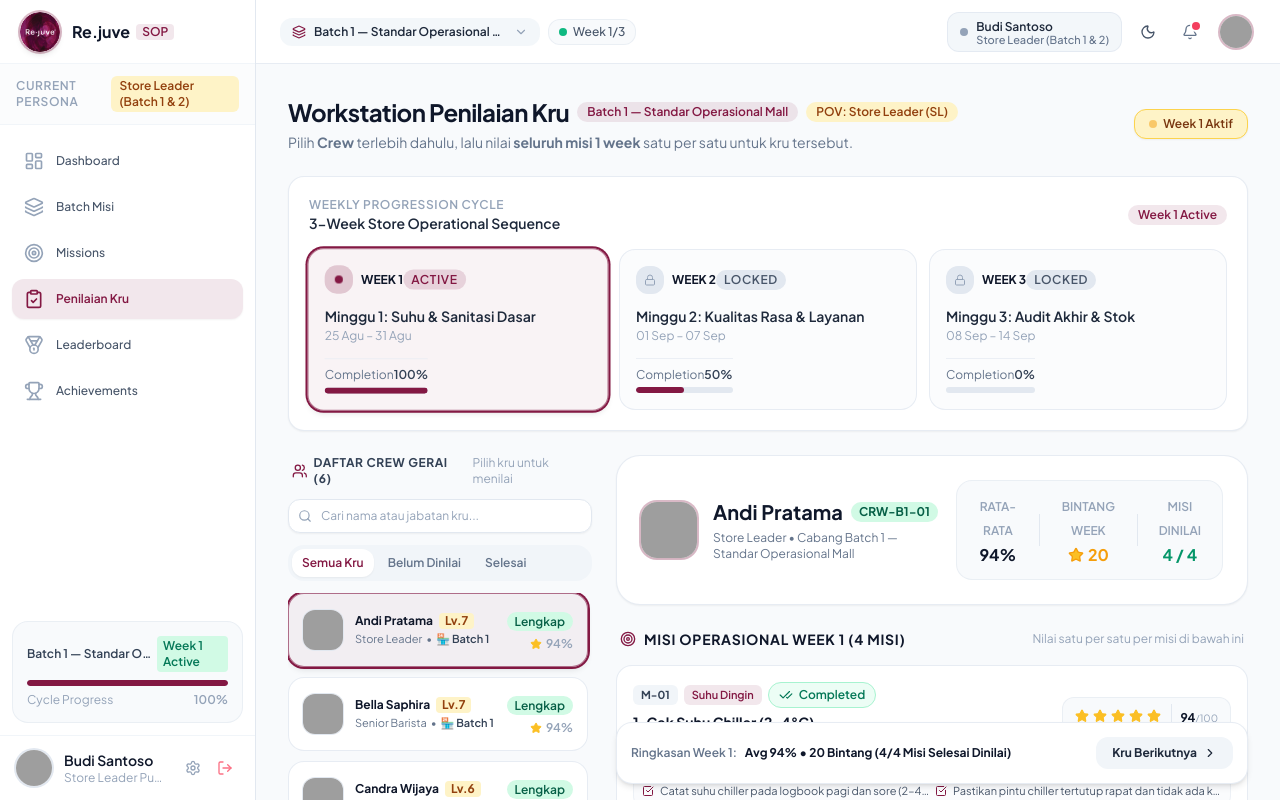
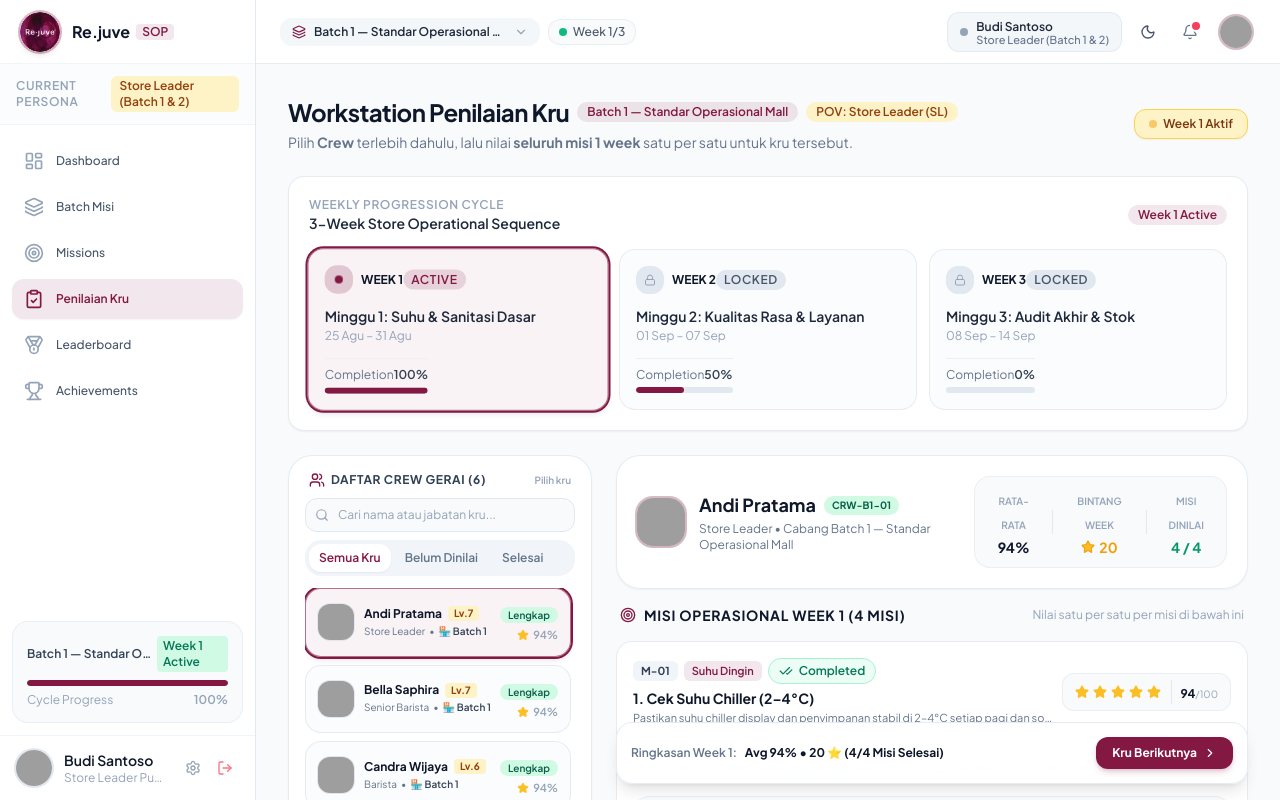
Before and after one commit to ikhsanguntara/Gamification-rejuve, a Nuxt app: page /evaluations in a window 1280 px wide. Shown: the top 800 px of the page. Built offline with nearby package versions, Linux system fonts and the light colour scheme; grey boxes are pictures that could not be loaded.

Commit message:
feat: freeze crew sidebar and selected crew header with smooth mission scrolling in evaluation workstation

```diff
--- a/pages/evaluations.vue
+++ b/pages/evaluations.vue
@@ -33,31 +33,32 @@
     <!-- 3-Week Progression Selector -->
     <WeekSelector />
 
-    <!-- 2-Column Main Workspace: Crew Selector Sidebar (4 Cols) & Weekly Missions Evaluation for Selected Crew (8 Cols) -->
+    <!-- 2-Column Main Workspace: Crew Selector Sidebar (4 Cols, Sticky Frozen) & Weekly Missions Evaluation for Selected Crew (8 Cols) -->
     <div class="grid grid-cols-1 lg:grid-cols-12 gap-6 items-start">
-      <!-- Left Column: Crew Roster Selector (4 Cols, Sticky) -->
-      <div class="lg:col-span-4 space-y-3 lg:sticky lg:top-20">
-        <div class="flex items-center justify-between gap-2 px-1">
+      <!-- Left Column: Crew Roster Selector (4 Cols, Sticky Frozen Container) -->
+      <div class="lg:col-span-4 lg:sticky lg:top-20 lg:self-start">
+        <div class="p-4 rounded-3xl bg-white dark:bg-slate-900 border border-slate-200/80 dark:border-slate-800/80 shadow-sm flex flex-col max-h-[calc(100vh-6rem)]">
+          <div class="flex items-center justify-between gap-2 px-1 mb-2.5 flex-shrink-0">
             <h3 class="text-xs font-bold uppercase tracking-wider text-slate-700 dark:text-slate-300 flex items-center gap-1.5">
               <Users class="w-4 h-4 text-[#831843] dark:text-[#f472b6]" />
               <span>Daftar Crew Gerai ({{ filteredCrewList.length }})</span>
             </h3>
-          <span class="text-xs text-slate-400">Pilih kru untuk menilai</span>
+            <span class="text-[10px] font-semibold text-slate-400">Pilih kru</span>
           </div>
 
           <!-- Search Bar -->
-        <div class="relative">
+          <div class="relative flex-shrink-0 mb-2">
             <input
               v-model="crewSearchQuery"
               type="text"
               placeholder="Cari nama atau jabatan kru..."
-            class="w-full text-xs rounded-xl bg-white dark:bg-slate-900 border border-slate-200 dark:border-slate-800 pl-8 pr-3 py-2 text-slate-900 dark:text-white placeholder-slate-400 focus:ring-2 focus:ring-[#831843] shadow-sm"
+              class="w-full text-xs rounded-xl bg-slate-50 dark:bg-slate-800 border border-slate-200 dark:border-slate-700 pl-8 pr-3 py-2 text-slate-900 dark:text-white placeholder-slate-400 focus:ring-2 focus:ring-[#831843]"
             />
             <Search class="w-3.5 h-3.5 text-slate-400 absolute left-2.5 top-1/2 -translate-y-1/2" />
           </div>
 
           <!-- Filter Tabs: Semua / Belum Selesai / Sudah Diajukan -->
-        <div class="flex items-center gap-1 p-1 rounded-2xl bg-slate-100 dark:bg-slate-800/80 overflow-x-auto text-xs">
+          <div class="flex items-center gap-1 p-1 rounded-2xl bg-slate-100 dark:bg-slate-800/80 overflow-x-auto text-xs flex-shrink-0 mb-3">
             <button
               v-for="tab in crewFilterTabs"
               :key="tab.key"
@@ -74,35 +75,35 @@
             </button>
           </div>
 
-        <!-- Crew Cards List -->
-        <div class="space-y-2.5 max-h-[calc(100vh-280px)] overflow-y-auto pr-1">
+          <!-- Scrollable Crew Cards List inside Frozen Sidebar -->
+          <div class="space-y-2 overflow-y-auto pr-1 flex-1 min-h-0">
             <div
               v-for="crew in filteredCrewList"
               :key="crew.id"
               @click="selectedCrewId = crew.id"
-            class="p-3.5 rounded-2xl border cursor-pointer transition-all flex items-center justify-between gap-3 relative overflow-hidden"
+              class="p-3 rounded-2xl border cursor-pointer transition-all flex items-center justify-between gap-2.5 relative overflow-hidden"
               :class="[
                 selectedCrewId === crew.id
                   ? 'ring-2 ring-[#831843] bg-[#831843]/5 dark:bg-[#831843]/15 border-[#831843]/60 shadow-md'
-                : 'border-slate-200/80 dark:border-slate-800 bg-white dark:bg-slate-900 hover:border-slate-300 dark:hover:border-slate-700'
+                  : 'border-slate-200/80 dark:border-slate-800 bg-slate-50/50 dark:bg-slate-800/40 hover:border-slate-300 dark:hover:border-slate-700'
               ]"
             >
-            <div class="flex items-center gap-3 min-w-0">
+              <div class="flex items-center gap-2.5 min-w-0">
                 <img
                   :src="crew.avatar"
                   :alt="crew.name"
-                class="w-10 h-10 rounded-xl object-cover ring-1 ring-slate-200 dark:ring-slate-700 flex-shrink-0"
+                  class="w-9 h-9 rounded-xl object-cover ring-1 ring-slate-200 dark:ring-slate-700 flex-shrink-0"
                 />
                 <div class="min-w-0">
                   <div class="flex items-center gap-1.5">
                     <h4 class="text-xs font-bold text-slate-900 dark:text-white truncate">
                       {{ crew.name }}
                     </h4>
-                  <span class="text-xs px-1.5 py-0.2 rounded bg-amber-100 dark:bg-amber-950 text-amber-800 dark:text-amber-300 font-bold">
+                    <span class="text-[10px] px-1.5 py-0.2 rounded bg-amber-100 dark:bg-amber-950 text-amber-800 dark:text-amber-300 font-bold">
                       Lv.{{ crew.level || 1 }}
                     </span>
                   </div>
-                <p class="text-[11px] text-slate-500 dark:text-slate-400 truncate mt-0.5 flex items-center gap-1">
+                  <p class="text-[10px] text-slate-500 dark:text-slate-400 truncate mt-0.5 flex items-center gap-1">
                     <span>{{ crew.position || 'Crew Specialist' }}</span>
                     <span>•</span>
                     <span class="font-semibold text-slate-700 dark:text-slate-300">🏪 {{ crew.storeLocation || 'Standby' }}</span>
@@ -113,12 +114,12 @@
               <!-- Crew Week Progress Badge -->
               <div class="text-right flex-shrink-0">
                 <span
-                class="text-xs font-semibold px-2 py-0.5 rounded-full"
+                  class="text-[10px] font-semibold px-2 py-0.5 rounded-full"
                   :class="getCrewWeekBadgeClass(crew.id)"
                 >
                   {{ getCrewWeekProgressLabel(crew.id) }}
                 </span>
-              <div class="text-xs text-slate-400 mt-1 flex items-center justify-end gap-1 font-semibold">
+                <div class="text-[11px] text-slate-400 mt-0.5 flex items-center justify-end gap-1 font-semibold">
                   <Star class="w-3 h-3 fill-amber-400 text-amber-400" />
                   <span>{{ getCrewWeekAvgScore(crew.id) }}%</span>
                 </div>
@@ -127,31 +128,32 @@
 
             <div
               v-if="filteredCrewList.length === 0"
-            class="py-12 text-center text-slate-400 text-xs bg-white dark:bg-slate-900 rounded-2xl border border-slate-200 dark:border-slate-800"
+              class="py-12 text-center text-slate-400 text-xs bg-slate-50 dark:bg-slate-800/50 rounded-2xl border border-slate-200 dark:border-slate-800"
             >
               Tidak ada crew yang sesuai dengan filter.
             </div>
           </div>
         </div>
+      </div>
 
       <!-- Right Column: 1 Week All Missions for Selected Crew (8 Cols) -->
-      <div class="lg:col-span-8 space-y-6">
+      <div class="lg:col-span-8 space-y-4">
         <template v-if="selectedCrew">
-          <!-- Active Crew Profile & Week Summary Banner -->
-          <div class="rounded-3xl bg-white dark:bg-slate-900 border border-slate-200/80 dark:border-slate-800/80 p-5 sm:p-6 shadow-sm">
-            <div class="flex flex-col sm:flex-row sm:items-center justify-between gap-4">
-              <div class="flex items-center gap-4">
+          <!-- Active Crew Profile & Week Summary Banner (Sticky Frozen Top) -->
+          <div class="sticky top-20 z-20 rounded-3xl bg-white/95 dark:bg-slate-900/95 backdrop-blur-md border border-slate-200/80 dark:border-slate-800/80 p-4 sm:p-5 shadow-sm transition-all">
+            <div class="flex flex-col sm:flex-row sm:items-center justify-between gap-3">
+              <div class="flex items-center gap-3.5">
                 <img
                   :src="selectedCrew.avatar"
                   :alt="selectedCrew.name"
-                  class="w-14 h-14 rounded-2xl object-cover ring-2 ring-[#831843]/30 shadow-sm"
+                  class="w-12 h-12 rounded-2xl object-cover ring-2 ring-[#831843]/30 shadow-sm"
                 />
                 <div>
-                  <div class="flex items-center gap-2 mb-1">
-                    <h3 class="text-lg sm:text-xl font-bold text-slate-900 dark:text-white">
+                  <div class="flex items-center gap-2 mb-0.5">
+                    <h3 class="text-base sm:text-lg font-bold text-slate-900 dark:text-white">
                       {{ selectedCrew.name }}
                     </h3>
-                    <span class="text-xs font-bold px-2 py-0.5 rounded-full bg-emerald-100 dark:bg-emerald-950 text-emerald-800 dark:text-emerald-300">
+                    <span class="text-[10px] font-bold px-2 py-0.5 rounded-full bg-emerald-100 dark:bg-emerald-950 text-emerald-800 dark:text-emerald-300">
                       {{ selectedCrew.code || 'CRW-01' }}
                     </span>
                   </div>
@@ -162,25 +164,25 @@
               </div>
 
               <!-- Quick Week KPI Stats Box for this Crew -->
-              <div class="flex items-center gap-3 bg-slate-50 dark:bg-slate-800/60 p-3 rounded-2xl border border-slate-200/60 dark:border-slate-700">
+              <div class="flex items-center gap-2.5 bg-slate-50 dark:bg-slate-800/60 p-2.5 rounded-2xl border border-slate-200/60 dark:border-slate-700">
                 <div class="text-center px-2">
-                  <span class="text-xs font-semibold text-slate-400 uppercase">Rata-Rata</span>
-                  <p class="text-base font-bold text-slate-900 dark:text-white mt-0.5">
+                  <span class="text-[10px] font-semibold text-slate-400 uppercase">Rata-Rata</span>
+                  <p class="text-sm font-bold text-slate-900 dark:text-white mt-0.5">
                     {{ currentCrewWeekAvgScore }}%
                   </p>
                 </div>
-                <div class="h-8 w-px bg-slate-200 dark:bg-slate-700"></div>
+                <div class="h-6 w-px bg-slate-200 dark:bg-slate-700"></div>
                 <div class="text-center px-2">
-                  <span class="text-xs font-semibold text-slate-400 uppercase">Bintang Week</span>
-                  <p class="text-base font-bold text-amber-500 mt-0.5 flex items-center justify-center gap-1">
-                    <Star class="w-4 h-4 fill-amber-400" />
+                  <span class="text-[10px] font-semibold text-slate-400 uppercase">Bintang Week</span>
+                  <p class="text-sm font-bold text-amber-500 mt-0.5 flex items-center justify-center gap-1">
+                    <Star class="w-3.5 h-3.5 fill-amber-400" />
                     {{ currentCrewWeekTotalStars }}
                   </p>
                 </div>
-                <div class="h-8 w-px bg-slate-200 dark:bg-slate-700"></div>
+                <div class="h-6 w-px bg-slate-200 dark:bg-slate-700"></div>
                 <div class="text-center px-2">
-                  <span class="text-xs font-semibold text-slate-400 uppercase">Misi Dinilai</span>
-                  <p class="text-base font-bold text-emerald-600 dark:text-emerald-400 mt-0.5">
+                  <span class="text-[10px] font-semibold text-slate-400 uppercase">Misi Dinilai</span>
+                  <p class="text-sm font-bold text-emerald-600 dark:text-emerald-400 mt-0.5">
                     {{ currentCrewEvaluatedMissionsCount }} / {{ currentWeekMissions.length }}
                   </p>
                 </div>
@@ -446,14 +448,14 @@
             </div>
           </div>
 
-          <!-- Bottom Floating Action Bar for Selected Crew -->
-          <div class="p-3.5 rounded-2xl bg-white dark:bg-slate-900 border border-slate-200/80 dark:border-slate-800/80 shadow-md flex items-center justify-between gap-3 sticky bottom-4 z-10">
+          <!-- Bottom Floating Action Bar for Selected Crew (Sticky Frozen Bottom) -->
+          <div class="p-3 sm:p-3.5 rounded-2xl bg-white/95 dark:bg-slate-900/95 backdrop-blur-md border border-slate-200/80 dark:border-slate-800/80 shadow-lg flex items-center justify-between gap-3 sticky bottom-4 z-20">
             <div class="flex items-center gap-2 flex-wrap">
               <span class="text-xs font-semibold text-slate-500 dark:text-slate-400">
                 Ringkasan Week {{ batchStore.selectedWeek }}:
               </span>
               <span class="text-xs font-bold text-slate-900 dark:text-white">
-                Avg {{ currentCrewWeekAvgScore }}% • {{ currentCrewWeekTotalStars }} Bintang ({{ currentCrewEvaluatedMissionsCount }}/{{ currentWeekMissions.length }} Misi Selesai Dinilai)
+                Avg {{ currentCrewWeekAvgScore }}% • {{ currentCrewWeekTotalStars }} ⭐ ({{ currentCrewEvaluatedMissionsCount }}/{{ currentWeekMissions.length }} Misi Selesai)
               </span>
             </div>
 
@@ -461,7 +463,7 @@
               <button
                 type="button"
                 @click="goToNextCrew"
-                class="px-4 py-2 rounded-xl bg-slate-100 dark:bg-slate-800 hover:bg-slate-200 dark:hover:bg-slate-700 text-slate-800 dark:text-slate-200 text-xs font-bold transition-all flex items-center gap-1.5 cursor-pointer shadow-2xs active:scale-95"
+                class="px-4 py-2 rounded-xl bg-[#831843] hover:bg-[#6b133a] text-white text-xs font-bold transition-all flex items-center gap-1.5 cursor-pointer shadow-md shadow-[#831843]/20 active:scale-95"
               >
                 <span>Kru Berikutnya</span>
                 <ChevronRight class="w-3.5 h-3.5" />
```
Lines whose indentation alone changed are shown as unchanged.
